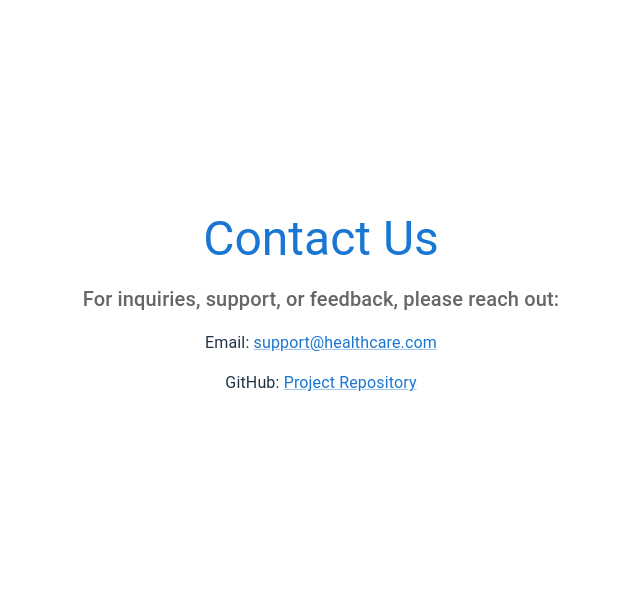
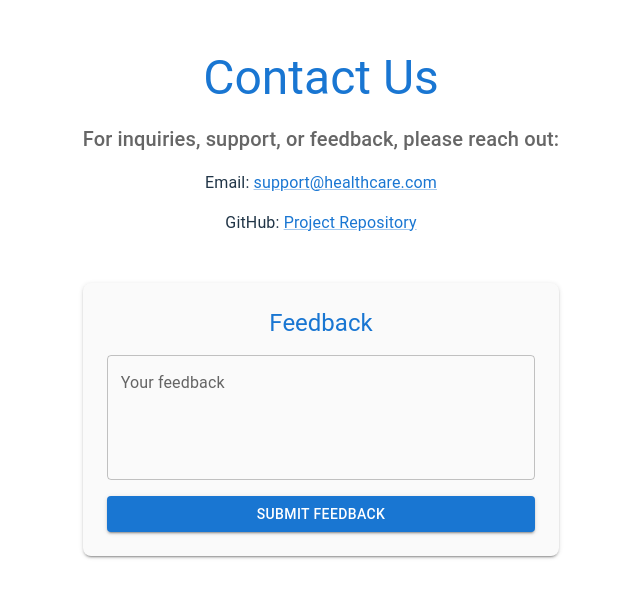
Before and after one commit to KeshanKaushalya/Patient_Management_System, a React (Vite) app in the folder patient_management_frontend/: page /contact in a window 1280 px wide. Shown: the part 133-730 px from the top of the page, without its empty margins (319-959 px from the left). Built offline with nearby package versions, Linux system fonts and the light colour scheme; some icons are missing.

Commit message:
update nevbar,footer and appearance

```diff
--- a/patient_management_frontend/src/pages/ContactPage.jsx
+++ b/patient_management_frontend/src/pages/ContactPage.jsx
@@ -1,8 +1,24 @@
-import React from 'react';
-import { Box, Typography, Container, Link } from '@mui/material';
+import React, { useState } from 'react';
+import { Box, Typography, Container, Link, TextField, Button, Alert } from '@mui/material';
 import EmailIcon from '@mui/icons-material/Email';
 
-const ContactPage = () => (
+const ContactPage = () => {
+  const [feedback, setFeedback] = useState('');
+  const [submitted, setSubmitted] = useState(false);
+  const [error, setError] = useState(null);
+
+  const handleFeedbackSubmit = (e) => {
+    e.preventDefault();
+    if (!feedback.trim()) {
+      setError('Feedback cannot be empty.');
+      return;
+    }
+    setError(null);
+    setSubmitted(true);
+    setFeedback('');
+  };
+
+  return (
     <Container maxWidth="sm" sx={{ mt: 6 }}>
       <Box textAlign="center">
         <EmailIcon sx={{ fontSize: 60, color: '#1976d2' }} />
@@ -14,10 +30,36 @@ const ContactPage = () => (
           Email: <Link href="mailto:support@healthcare.com">support@healthcare.com</Link>
         </Typography>
         <Typography mt={2}>
-        GitHub: <Link href="https://github.com/pubudusanka/patient-management-system" target="_blank">Project Repository</Link>
+          GitHub: <Link href="https://github.com/KeshanKaushalya/Patient_Management_System" target="_blank">Project Repository</Link>
         </Typography>
+      </Box>
+      <Box id="feedback" mt={6} p={3} borderRadius={2} boxShadow={2} bgcolor="#fafafa">
+        <Typography variant="h5" color="primary" mb={2} textAlign="center">
+          Feedback
+        </Typography>
+        <form onSubmit={handleFeedbackSubmit}>
+          <TextField
+            label="Your feedback"
+            multiline
+            rows={4}
+            fullWidth
+            value={feedback}
+            onChange={(e) => setFeedback(e.target.value)}
+            error={!!error}
+            helperText={error}
+          />
+          <Button type="submit" variant="contained" color="primary" sx={{ mt: 2 }} fullWidth>
+            Submit Feedback
+          </Button>
+        </form>
+        {submitted && (
+          <Alert severity="success" sx={{ mt: 2 }}>
+            Thank you for your feedback!
+          </Alert>
+        )}
       </Box>
     </Container>
   );
+};
 
 export default ContactPage;
```
Lines whose indentation alone changed are shown as unchanged.
